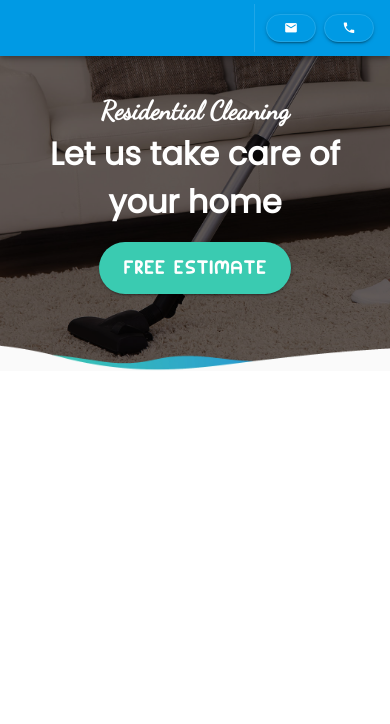
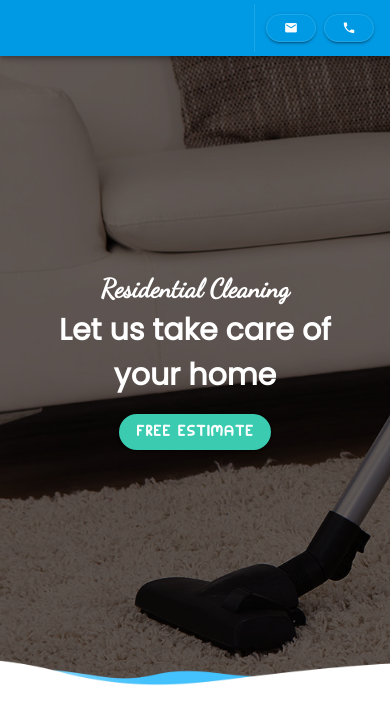
Before and after one commit to tpscrpt/team_clean, a Vue app: page / in a window 390 px wide. Shown: the top 724 px of the page. Built offline with nearby package versions, Linux system fonts and the light colour scheme.

Commit message:
fix: Carousel responsiveness and wave placement

```diff
--- /dev/null
+++ b/src/components/Carousel/CTOA.vue
@@ -0,0 +1,45 @@
+<template>
+  <div class="ctoa_container d-flex align-center justify-center"
+    :style="{
+      marginTop:  $vuetify.breakpoint.xsOnly ? '16px' :
+                  $vuetify.breakpoint.smOnly ? '12px' :
+                  $vuetify.breakpoint.mdOnly ? '24px' :
+                  $vuetify.breakpoint.lgOnly ? '32px' : '40px',
+    }"
+  >
+    <v-btn
+      class="d-flex align-center justify-center"
+      rounded
+      color="accent"
+      @click="() => callback()"
+      :x-large="$vuetify.breakpoint.mdAndUp"
+      :style="{
+        fontSize: $vuetify.breakpoint.xsOnly ? '18px' :
+                  $vuetify.breakpoint.smOnly ? '22px' :
+                  $vuetify.breakpoint.mdOnly ? '26px' :
+                  $vuetify.breakpoint.lgOnly ? '30px' : '44px',
+      }"
+    >
+      <span> {{text}} </span>
+    </v-btn>
+  </div>
+
+</template>
+
+<script>
+export default {
+  name: 'CTOA',
+  components: {},
+  props: ['callback', 'text'],
+  data: () => ({}),
+  computed: {},
+  watch: {}
+}
+</script>
+
+<style>
+.ctoa_container {
+  width: 100%;
+  font-family: 'Babylove';
+}
+</style>
--- a/src/components/Carousel/CTOAs/CommercialSpaceMaintenance/CommercialSpaceMaintenance.vue
+++ /dev/null
@@ -1,35 +0,0 @@
-<template>
-  <div class="ctoa_container d-flex align-center justify-center mt-4">
-    <v-btn class="commercial_space_maintenance_ctoa"
-      rounded
-      color="accent"
-      @click="() => callback()"
-      x-large
-      :style="{
-        fontSize: $vuetify.breakpoint.mdAndUp ? '26px' : '22px',
-        zIndex: '22'
-      }"
-    >
-      <span> Schedule A Meeting </span>
-    </v-btn>
-  </div>
-
-</template>
-
-<script>
-export default {
-  name: 'CommercialSpaceMaintenanceCTOA',
-  components: {},
-  props: ['callback'],
-  data: () => ({}),
-  computed: {},
-  watch: {}
-}
-</script>
-
-<style>
-.ctoa_container {
-  width: 100%;
-  font-family: 'Babylove';
-}
-</style>
--- a/src/components/Carousel/CTOAs/InfrastructureSanitization/InfrastructureSanitization.vue
+++ /dev/null
@@ -1,36 +0,0 @@
-<template>
-  <div class="ctoa_container d-flex align-center justify-center mt-4">
-    <v-btn class="infrastructure_sanitization_ctoa"
-      rounded
-      color="accent"
-      @click="() => callback()"
-      x-large
-      :style="{
-        fontSize: $vuetify.breakpoint.mdAndUp ? '26px' : '22px',
-        zIndex: '22'
-      }"
-    >
-      <span> Talk To A Rep </span>
-    </v-btn>
-  </div>
-
-</template>
-
-<script>
-export default {
-  name: 'InfrastructureSanitizationCTOA',
-  components: {},
-  props: ['callback'],
-  data: () => ({}),
-  computed: {},
-  watch: {}
-}
-</script>
-
-<style>
-.ctoa_container {
-  width: 100%;
-  font-family: 'Babylove'
-}
-
-</style>
--- a/src/components/Carousel/CTOAs/ResidentialCleaning/ResidentialCleaning.vue
+++ /dev/null
@@ -1,37 +0,0 @@
-<template>
-  <div class="ctoa_container d-flex align-center justify-center mt-4">
-    <v-btn class="residential_cleaning_ctoa"
-      rounded
-      color="accent"
-      @click="() => callback()"
-      x-large
-      :style="{
-        fontSize: $vuetify.breakpoint.mdAndUp ? '26px' : '22px',
-        zIndex: '22'
-      }"
-    >
-      <span> Free Estimate </span>
-    </v-btn>
-  </div>
-
-</template>
-
-<script>
-export default {
-  name: 'ResidentialCleaningCTOA',
-  components: {},
-  props: ['callback'],
-  data: () => ({}),
-  computed: {},
-  watch: {}
-}
-</script>
-
-<style>
-.ctoa_container {
-  width: 100%
-}
-.residential_cleaning_ctoa {
-  font-family: 'Babylove';
-}
-</style>
--- a/src/components/Carousel/Carousel.vue
+++ b/src/components/Carousel/Carousel.vue
@@ -3,17 +3,16 @@
     class="carousel_container"
     :style="{width: '100%',
              padding: 0,
-             height: $vuetify.breakpoint.xsOnly ? '40%' :
-                     $vuetify.breakpoint.smOnly ? '60%' : '100%'}"
+             height: $vuetify.breakpoint.xsOnly ? '80%' :
+                     $vuetify.breakpoint.smOnly ? '80%' : '100%'}"
   >
     <v-carousel
       height="100%"
       hide-delimiter-background
-      :hide-delimiters="$vuetify.breakpoint.xsOnly"
-      :delimiter-icon="$vuetify.breakpoint.smOnly ? 'mdi-circle-medium' : 'mdi-circle'"
+      :hide-delimiters="true"
       :show-arrows="false"
       :continuous="true"
-      :cycle="true"
+      :cycle="false"
       :interval="7500"
       v-model="carousel_slide"
     >
@@ -36,9 +35,10 @@
           :carousel_slide="carousel_slide"
         >
           <template v-slot:ctoa>
-            <ResidentialCleaningCTOA v-if="index === 0" :callback="fill_estimate_form"/>
-            <CommercialSpaceMaintenanceCTOA v-if="index === 1" :callback="fill_meeting_form"/>
-            <InfrastructureSanitizationCTOA v-if="index === 2" :callback="talk_to_rep"/>
+
+            <CTOA v-if="index === 0" :callback="fill_estimate_form" text="Free Estimate"/>
+            <CTOA v-if="index === 1" :callback="fill_meeting_form" text="Schedule a meeting"/>
+            <CTOA v-if="index === 2" :callback="talk_to_rep" text="Talk to a rep"/>
           </template>
         </CarouselItem>
       </v-carousel-item>
@@ -55,21 +55,17 @@
 
 <script>
 import CarouselItem from './CarouselItem'
-import ResidentialCleaningCTOA from './CTOAs/ResidentialCleaning/ResidentialCleaning'
-import CommercialSpaceMaintenanceCTOA from './CTOAs/CommercialSpaceMaintenance/CommercialSpaceMaintenance'
-import InfrastructureSanitizationCTOA from './CTOAs/InfrastructureSanitization/InfrastructureSanitization'
+import CTOA from './CTOA'
 import carousel_items from './items'
 
 export default {
   name: 'Carousel',
   components: {
     CarouselItem,
-    ResidentialCleaningCTOA,
-    CommercialSpaceMaintenanceCTOA,
-    InfrastructureSanitizationCTOA
+    CTOA
   },
   data: () => ({
-    wave_1: require('../../assets/waves/wave_11.webp'),
+    wave_1: require('../../assets/waves/wave_1.webp'),
     carousel_slide: 0,
     carousel_items,
   }),
@@ -96,14 +92,14 @@ export default {
 
 <style scoped>
 .carousel_container {
-  position: absolute;
+  position: relative;
   top: 0;
   left: 0;
   width: 100%;
   background-color: #335588;
 }
 .carousel_item_container {
-  position: absolute;
+  position: relative;
   top: 0;
   left: 0;
   width: 100%;
--- a/src/components/Carousel/CarouselItem.vue
+++ b/src/components/Carousel/CarouselItem.vue
@@ -6,13 +6,19 @@
       :style="{background: `linear-gradient( rgba(0, 0, 0, 0.5), rgba(0, 0, 0, 0.5) ), url('${carousel_item.image}')`}"
     >
       <div
-        :style="{marginBottom: '5vh'}"
+        :style="{marginTop: $vuetify.breakpoint.xsOnly ? '-24px' :
+                            $vuetify.breakpoint.smOnly ? '-32px' :
+                            $vuetify.breakpoint.mdOnly ? '-2vh' :
+                            $vuetify.breakpoint.lgOnly ? '-3vh' : '-4vh'}"
       >
         <transition name="titleanim" appear>
           <h3
             class="item_title"
             v-if="show"
-            :style="{fontSize: $vuetify.breakpoint.xsOnly ? '26px' : '38px'}"
+            :style="{fontSize: $vuetify.breakpoint.xsOnly ? '26px' :
+                               $vuetify.breakpoint.smOnly ? '30px' :
+                               $vuetify.breakpoint.mdOnly ? '34px' :
+                               $vuetify.breakpoint.lgOnly ? '38px' : '42px'}"
           >
             {{carousel_item.title}}
           </h3>
@@ -22,7 +28,10 @@
           <h3
             class="phrase mx-8"
             v-if="show"
-            :style="{fontSize: $vuetify.breakpoint.xsOnly ? '32px' : '53px'}"
+            :style="{fontSize: $vuetify.breakpoint.xsOnly ? '30px' :
+                               $vuetify.breakpoint.smOnly ? '34px' :
+                               $vuetify.breakpoint.mdOnly ? '38px' :
+                               $vuetify.breakpoint.lgOnly ? '42px' : '46px'}"
           >
             {{carousel_item.phrase}}
           </h3>
```
Also changed, not shown: src/assets/waves/wave_1.webp.
